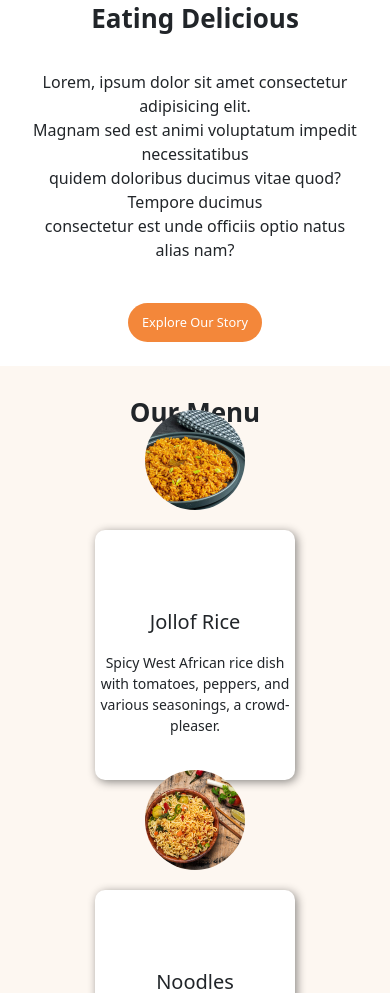
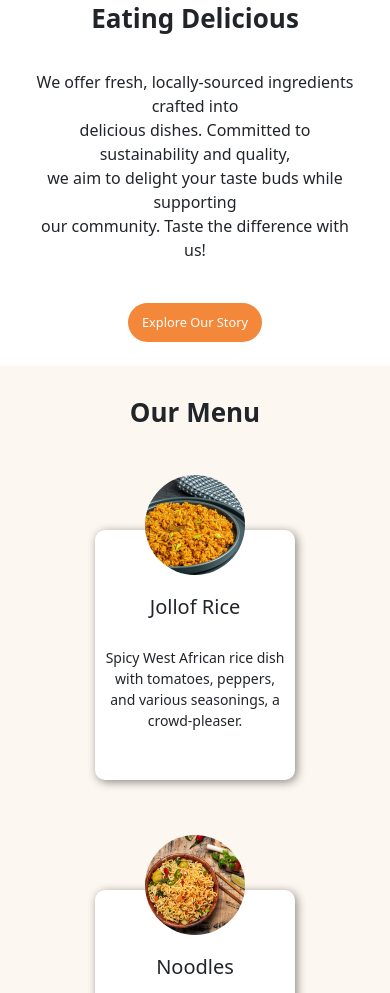
Before and after one commit to dennispaul8/Mr-Fresh-Kitchen, a React (Vite) app: page / in a window 390 px wide. Shown: the part 575-1568 px from the top of the page. Built offline with nearby package versions, Linux system fonts and the light colour scheme.

Commit message:
Add text to about section

```diff
--- a/src/components/about/About.css
+++ b/src/components/about/About.css
@@ -62,6 +62,7 @@
 .about-text p{
     font-size: 20px;
     padding-bottom: 25px;
+    text-align: left;
  }
 
 
@@ -106,9 +107,9 @@
     .about-text p{
         font-size: 16px;
         padding-bottom: 25px;
-        text-align: justify;
         padding-left: 30px;
         padding-right: 30px;
+        text-align: justify;
      }
 
  }
--- a/src/components/about/About.jsx
+++ b/src/components/about/About.jsx
@@ -22,10 +22,10 @@ export const About = () => {
                     <h2>Simple Way of <br />
                         Eating Delicious</h2>
                     <p>
-                        Lorem, ipsum dolor sit amet consectetur adipisicing elit. <br />
-                        Magnam sed est animi voluptatum impedit necessitatibus<br /> quidem doloribus ducimus vitae quod?
-                        Tempore ducimus <br />
-                        consectetur est unde officiis optio natus alias nam?
+                    We offer fresh, locally-sourced ingredients crafted into <br />delicious dishes.
+                    Committed to sustainability and quality, <br />we aim to delight your taste buds
+                    while supporting <br />   our community.
+                    Taste the difference with us!
                     </p>
                     <div className="about-btn--cont">
                         {/* <button className='about-btn'>Explore Our Story</button> */}
--- a/src/components/menu/Menu.css
+++ b/src/components/menu/Menu.css
@@ -48,13 +48,13 @@
    transition: .3s  ease-in-out;
 }
 .menu-card h3{
-  margin-top: 20px;
+  margin-top: 40px;
   padding-bottom: 10px;
   font-size: 19px;
 
 }
 .menu-card p{
-    /* margin-top: 20px; */
+    padding: 10px;
     padding-bottom: 10px;
   }
 
@@ -106,11 +106,18 @@
          padding-bottom: 50px;
      }
 
+
+     .menu-img--cont{
+        height: 100px;
+        width: 100px;
+        border-radius: 100px;
+        margin-top: 3px;
+    }
     .menu-img{
         height: 100px;
         width: 100px;
         border-radius: 100px;
-         margin-top: -50px;
+        object-fit: cover;
     }
      .menu-card{
          text-align: center;
@@ -123,7 +130,7 @@
      }
 
      .menu-card h3{
-       margin-top: 20px;
+       margin-top:-20px;
        padding-bottom: 10px;
      }
      .menu-card p{
@@ -175,11 +182,18 @@
          padding-bottom: 50px;
      }
 
+
+     .menu-img--cont{
+        height: 100px;
+        width: 100px;
+        border-radius: 100px;
+        margin-top: 3px;
+    }
     .menu-img{
         height: 100px;
         width: 100px;
         border-radius: 100px;
-         margin-top: -50px;
+        object-fit: cover;
     }
      .menu-card{
          text-align: center;
@@ -244,11 +258,17 @@
          gap: 10px;
      }
 
+     .menu-img--cont{
+        height: 100px;
+        width: 100px;
+        border-radius: 100px;
+        margin-top: -55px;
+    }
     .menu-img{
         height: 100px;
         width: 100px;
         border-radius: 100px;
-         margin-top: -50px;
+        object-fit: cover;
     }
      .menu-card{
          text-align: center;
@@ -261,7 +281,7 @@
      }
 
      .menu-card h3{
-       margin-top: 20px;
+       /* margin-top: 20px; */
        padding-bottom: 10px;
        font-size: 20px;
      }
--- a/src/components/menu/Menu.jsx
+++ b/src/components/menu/Menu.jsx
@@ -46,7 +46,7 @@ export const Menu = () => {
         }, {
             image: img6 ,
             heading: "Chapman",
-            paragraph: "SNigerian mocktail with a vibrant mix of fruity flavors, perfect for social gatherings.",
+            paragraph: "Nigerian mocktail with a vibrant mix of fruity flavors, perfect for social gatherings.",
         }, {
             image: img7,
             heading: "Chicken Kebab",
@@ -70,7 +70,6 @@ export const Menu = () => {
                         <div key={index} className='menu-card'>
                             <div className="menu-img--cont">
                             <img className="menu-img" src={info.image} alt="" />
-
                             </div>
                             <h3>{info.heading}</h3>
                             <p>{info.paragraph}</p>
```
Lines whose indentation alone changed are shown as unchanged.
